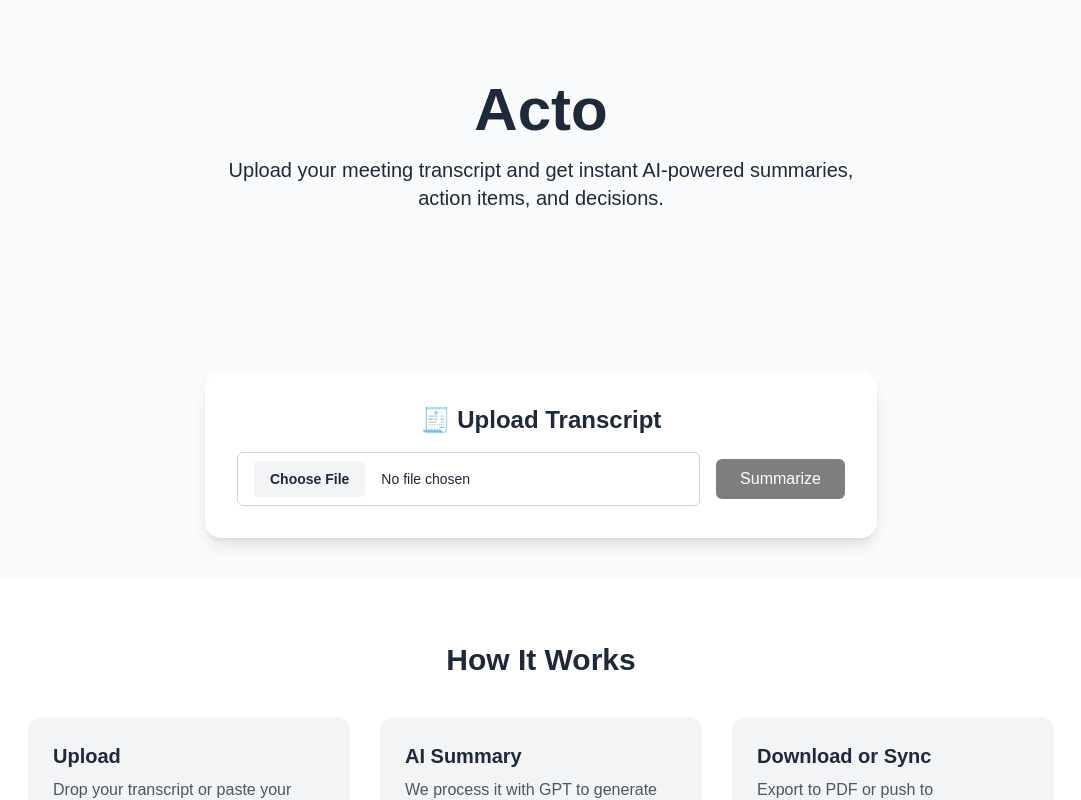
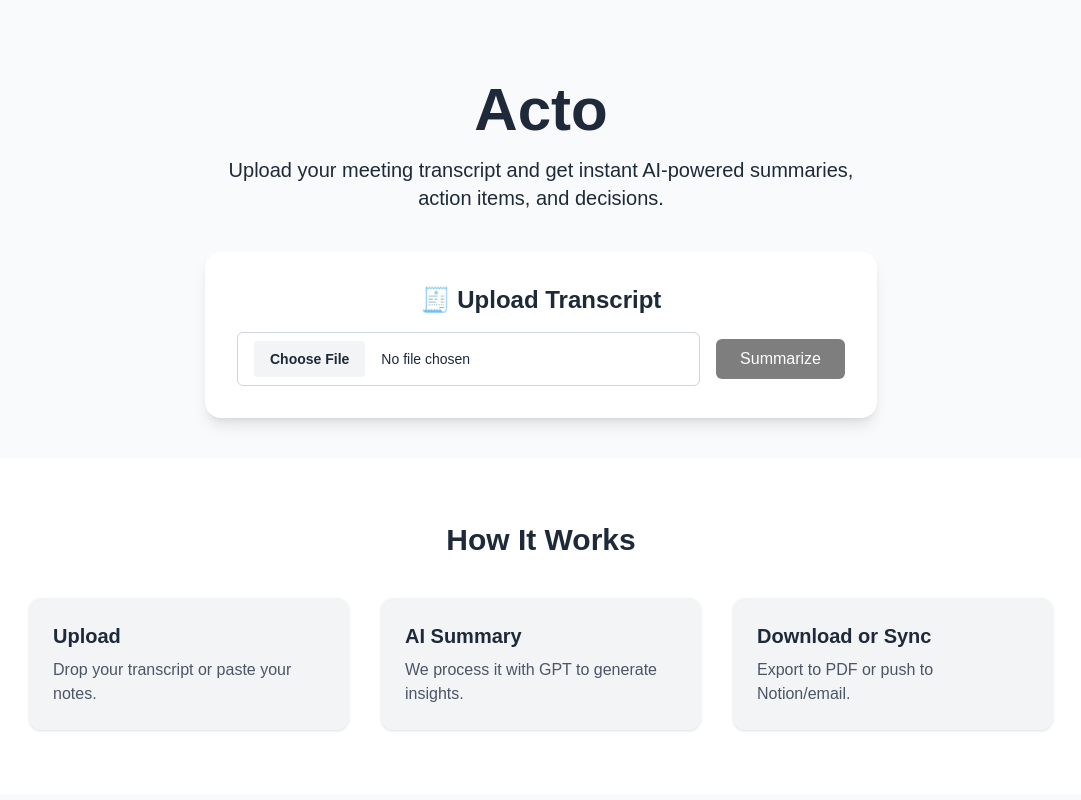
Before and after one commit to Tausif4171/Acto, a Next.js app: page / in a window 1280 px wide. Shown: the top 800 px of the page, without its empty margins (99-1180 px from the left). Built offline with nearby package versions, Linux system fonts and the light colour scheme.

Commit message:
Update homepage layout: adjust padding for hero section and upload area ✌🏻

```diff
--- a/app/page.tsx
+++ b/app/page.tsx
@@ -4,16 +4,16 @@
   return (
     <main className="min-h-screen bg-gray-50 text-gray-800">
       {/* Hero */}
-      <section className="flex flex-col items-center justify-center text-center py-20 px-4">
+      <section className="flex flex-col items-center justify-center text-center pt-20 pb-10 px-4">
         <h1 className="text-5xl md:text-6xl font-bold mb-4">Acto</h1>
-        <p className="text-lg md:text-xl max-w-2xl mb-10">
+        <p className="text-lg md:text-xl max-w-2xl">
           Upload your meeting transcript and get instant AI-powered summaries,
           action items, and decisions.
         </p>
       </section>
 
       {/* Upload Section */}
-      <section className="py-10 px-4">
+      <section className="pb-10 px-4">
         <UploadTranscript />
       </section>
       {/* How it Works */}
```
